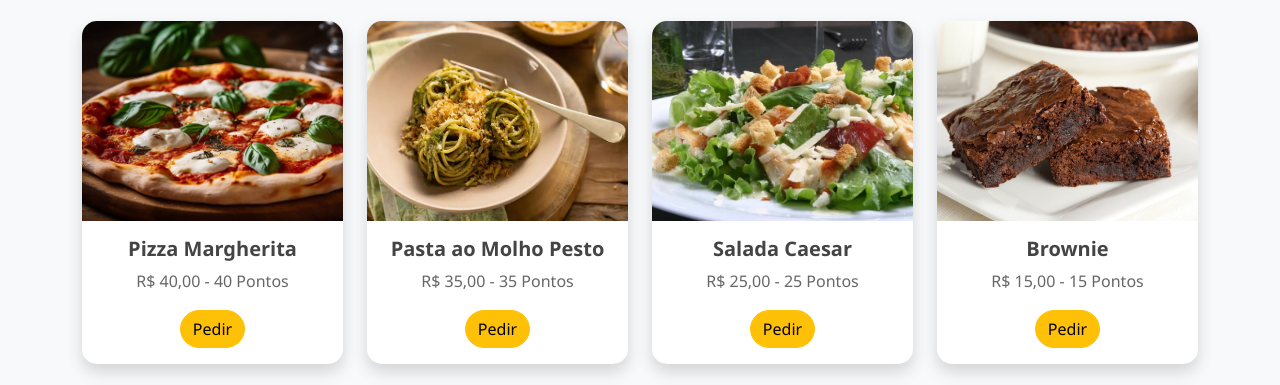
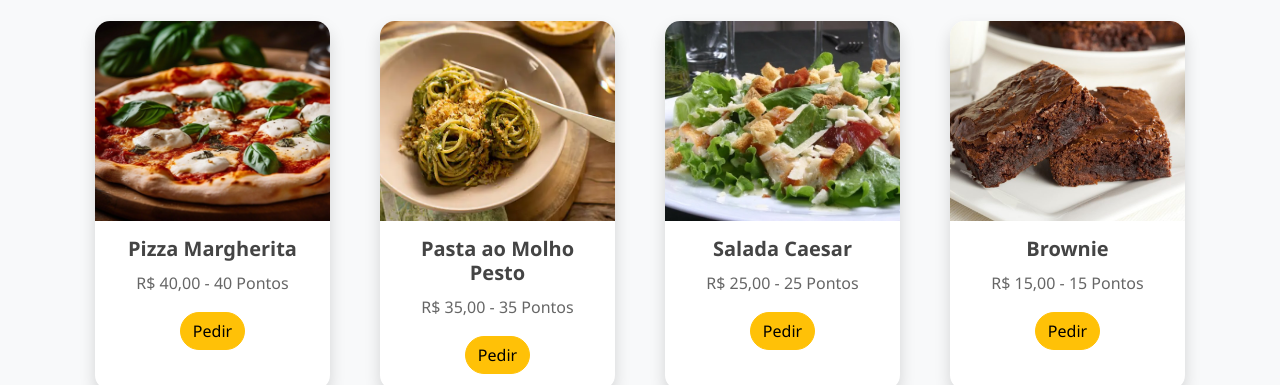
Before and after one commit to Jamilehassen/TDS_TRAB01_Aliana-W_Jamile-H, a plain HTML site: page index.html in a window 1280 px wide. Shown: the part 535-920 px from the top of the page. Drawn offline with nearby package versions, Linux system fonts and the light colour scheme.

Commit message:
Ajuste de proporções

```diff
--- a/styles.css
+++ b/styles.css
@@ -46,6 +46,8 @@ h2 {
 
 /* ======== Cards do Cardápio ======== */
 .card {
+  width: 90%;
+  margin: auto;
   border: none;
   border-radius: 15px;
   overflow: hidden;
@@ -62,6 +64,7 @@ h2 {
 .card-title {
   font-weight: 600;
   color: #444;
+  margin-bottom: 0.5em
 }
 .card-text {
   color: #666;
```
